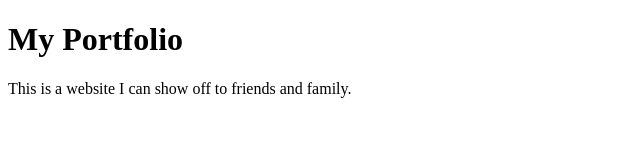
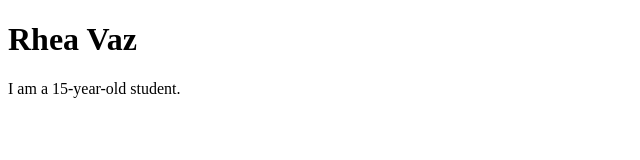
Before and after one commit to theyukitora-cyber/my-portfolio, a plain HTML site: page index.html in a window 1280 px wide. Shown: the whole page, without its empty margins (0-640 px from the left). Drawn offline with Linux system fonts and the light colour scheme.

Commit message:
make the page about me

```diff
--- a/index.html
+++ b/index.html
@@ -1,10 +1,10 @@
 <!DOCTYPE html>
 <html>
 	<head>
-		<title>My Portfolio</title>
+		<title>Rhea's Portfolio</title>
 	</head>
 	<body>
-		<h1>My Portfolio</h1>
-		<p>This is a website I can show off to friends and family.</p>
+		<h1>Rhea Vaz</h1>
+		<p>I am a 15-year-old student.</p>
 	</body>
 </html>
```
